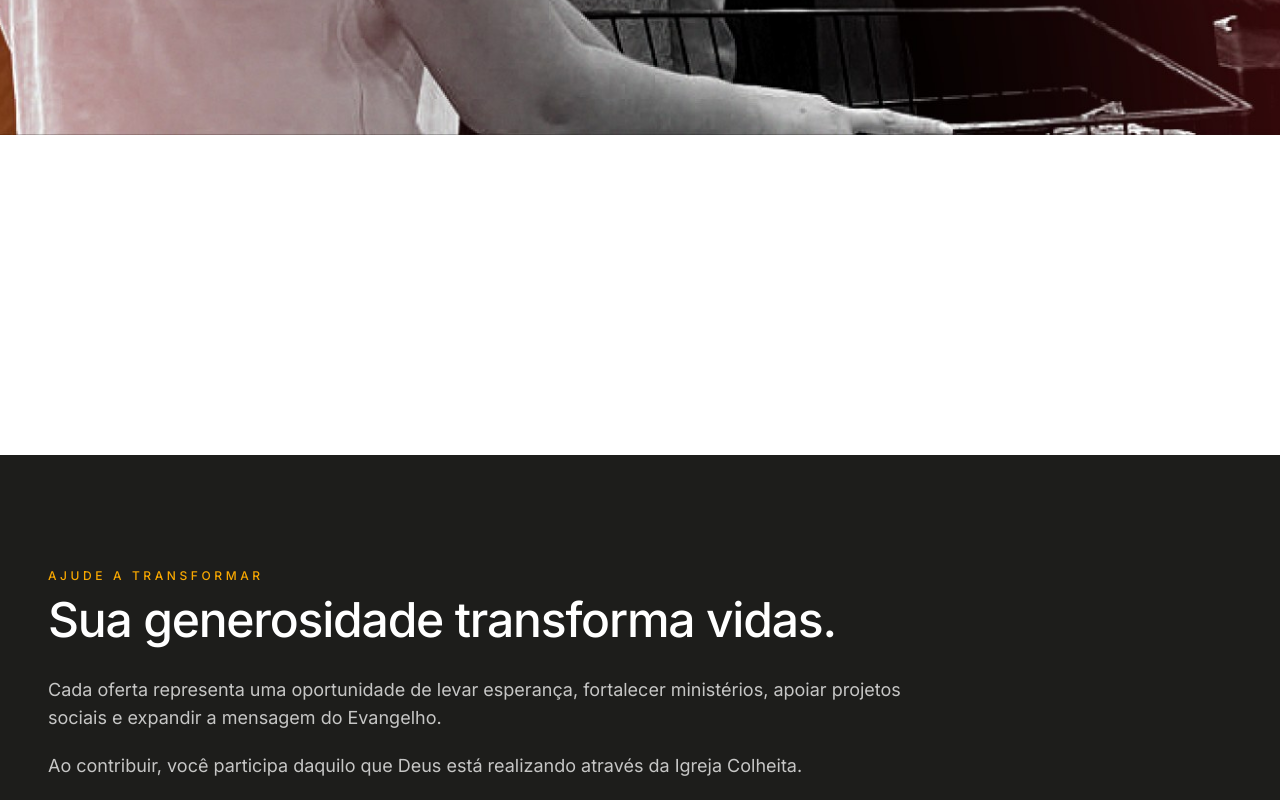
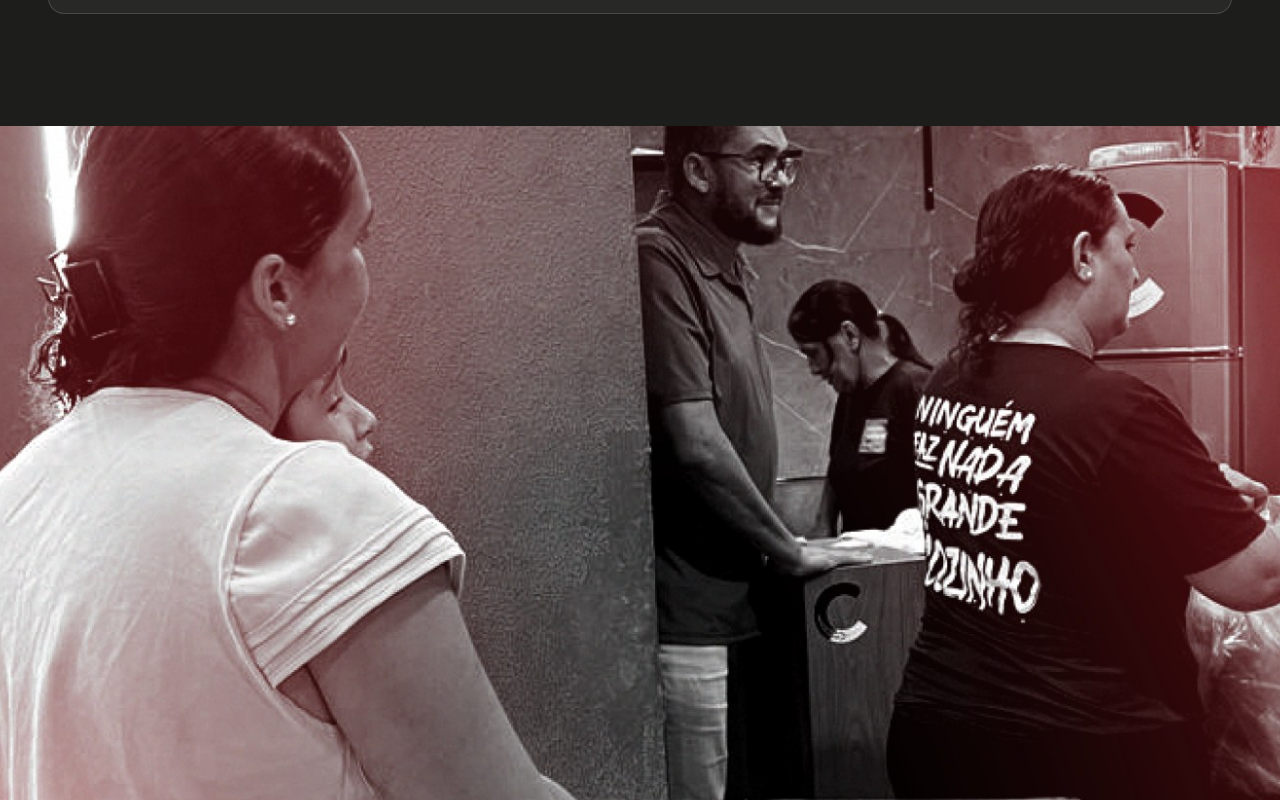
Before and after one commit to asaflael1991-maker/colheita-site, a Next.js app: page / in a window 1280 px wide. Shown: the part 8320-9120 px from the top of the page. Built offline with nearby package versions, Linux system fonts and the light colour scheme.

Commit message:
Move foto de doações para depois do texto

```diff
--- a/src/app/page.tsx
+++ b/src/app/page.tsx
@@ -229,14 +229,8 @@ export default function Home() {
           </p>
         </StickyPhoto>
 
-        <StickyPhoto
+        <Section
           id="doacoes"
-          src="/images/doacoes/mercado.jpg"
-          alt="Voluntários organizando doações de alimentos no Mercado Solidário da Igreja Colheita"
-        />
-
-        <Section
-          id="doacoes-texto"
           eyebrow="Ajude a transformar"
           title="Sua generosidade transforma vidas."
           tone="inverted"
@@ -269,6 +263,11 @@ export default function Home() {
 
           <PixCopyButton pixKey="42.118.366/0001-00" />
         </Section>
+
+        <StickyPhoto
+          src="/images/doacoes/mercado.jpg"
+          alt="Voluntários organizando doações de alimentos no Mercado Solidário da Igreja Colheita"
+        />
 
         <Section
           id="voluntariado"
```
